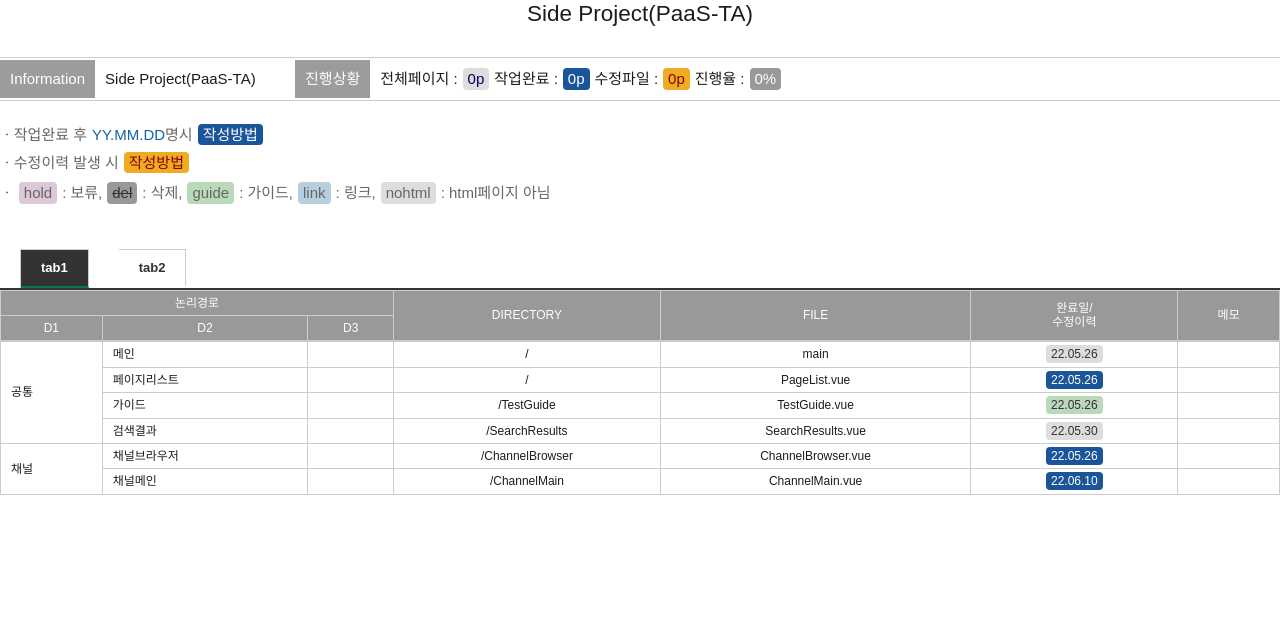
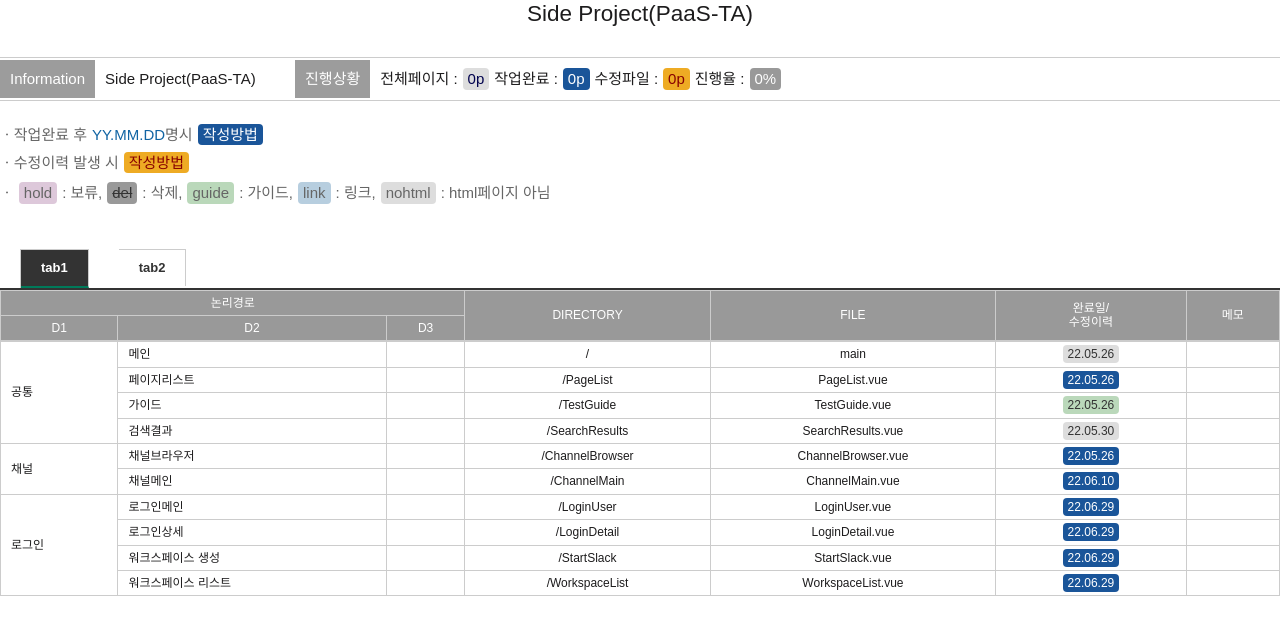
Before and after one commit to s1de-project/sps-front, a Vue app: page /PageList in a window 1280 px wide. Shown: the top 634 px of the page. Built offline with nearby package versions, Linux system fonts and the light colour scheme.

Commit message:
pagelist 정리

```diff
--- a/src/views/LoginUser.vue
+++ b/src/views/LoginUser.vue
@@ -20,12 +20,6 @@
 
 <script>
 export default {
-	mounted() {
-
-		console.log(this.$store.state.user);
-
-
-	}
 }
 </script>
 
--- a/src/views/PageList.vue
+++ b/src/views/PageList.vue
@@ -174,12 +174,12 @@
 										<tr>
 											<td class="d2">페이지리스트</td>
 											<td class="d3"></td>
-											<td class="director">/</td>
+											<td class="director">/PageList</td>
 											<td class="file">PageList.vue</td>
 											<td class="date">
 												<ul class="hislist">
 													<li>
-														<a href="/" class="flag-end">22.05.26</a>
+														<a href="/PageList" class="flag-end">22.05.26</a>
 													</li>
 												</ul>
 											</td>
@@ -237,6 +237,63 @@
 												<ul class="hislist">
 													<li>
 														<router-link to="/ChannelMain" class="flag-end">22.06.10</router-link>
+													</li>
+												</ul>
+											</td>
+											<td class="memo"></td>
+										</tr>
+										<tr>
+											<td class="d1" rowspan="4">로그인</td>
+											<td class="d2">로그인메인</td>
+											<td class="d3"></td>
+											<td class="director">/LoginUser</td>
+											<td class="file">LoginUser.vue</td>
+											<td class="date">
+												<ul class="hislist">
+													<li>
+														<router-link to="/LoginUser" class="flag-end">22.06.29</router-link>
+													</li>
+												</ul>
+											</td>
+											<td class="memo"></td>
+										</tr>
+										<tr>
+											<td class="d2">로그인상세</td>
+											<td class="d3"></td>
+											<td class="director">/LoginDetail</td>
+											<td class="file">LoginDetail.vue</td>
+											<td class="date">
+												<ul class="hislist">
+													<li>
+														<router-link to="/LoginDetail" class="flag-end">22.06.29</router-link>
+													</li>
+												</ul>
+											</td>
+											<td class="memo"></td>
+										</tr>
+										<tr>
+											<td class="d2">워크스페이스 생성</td>
+											<td class="d3"></td>
+											<td class="director">/StartSlack</td>
+											<td class="file">StartSlack.vue</td>
+											<td class="date">
+												<ul class="hislist">
+													<li>
+														<router-link to="/StartSlack" class="flag-end">22.06.29</router-link>
+													</li>
+												</ul>
+											</td>
+											<td class="memo"></td>
+										</tr>
+										<tr>
+											<td class="d2">워크스페이스 리스트</td>
+											<td class="d3"></td>
+											<td class="director">/WorkspaceList</td>
+											<td class="file">WorkspaceList.vue</td>
+											<td class="date">
+												<ul class="hislist">
+													<li>
+														<router-link to="/WorkspaceList" class="flag-end">22.06.29</router-link>
 													</li>
 												</ul>
 											</td>
```
